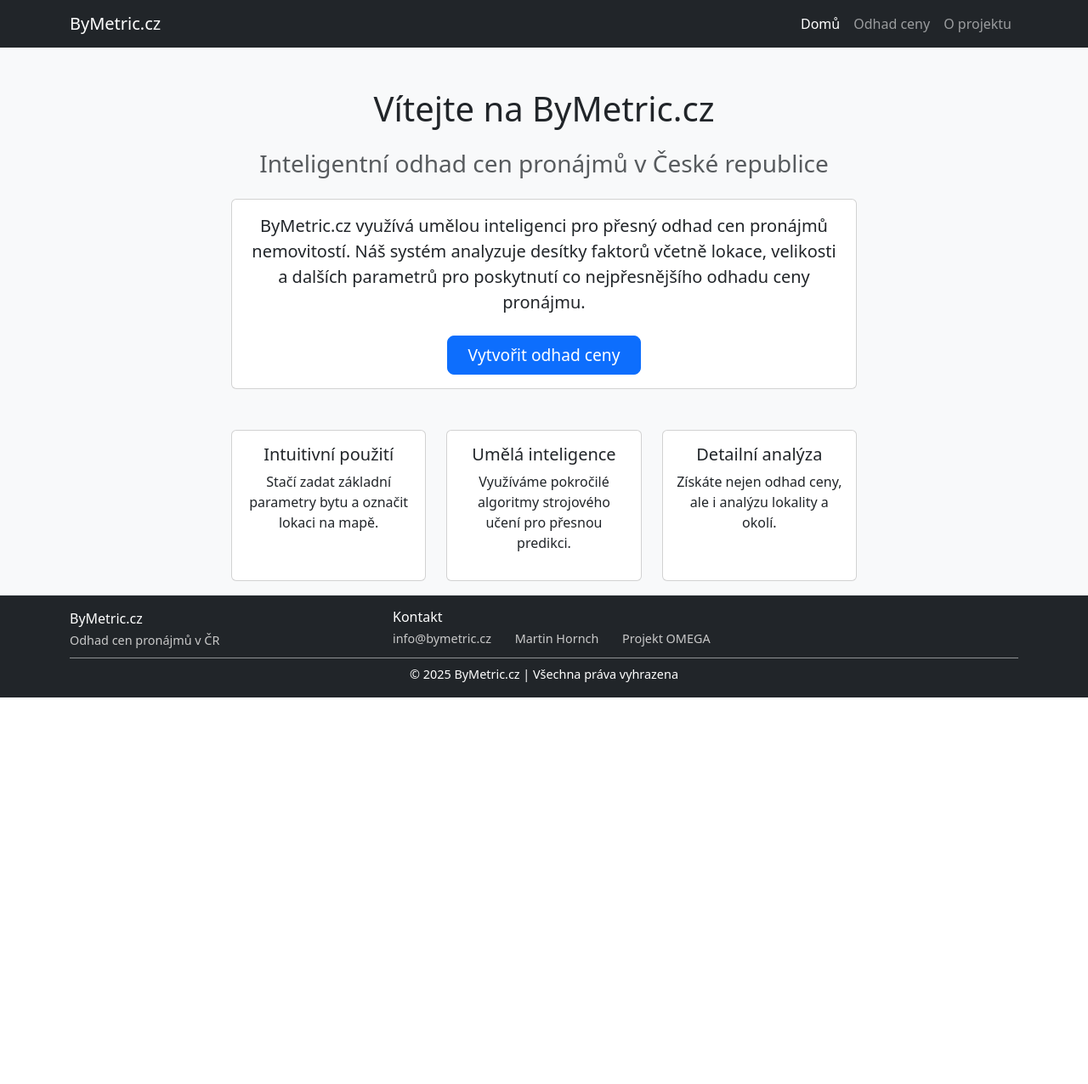
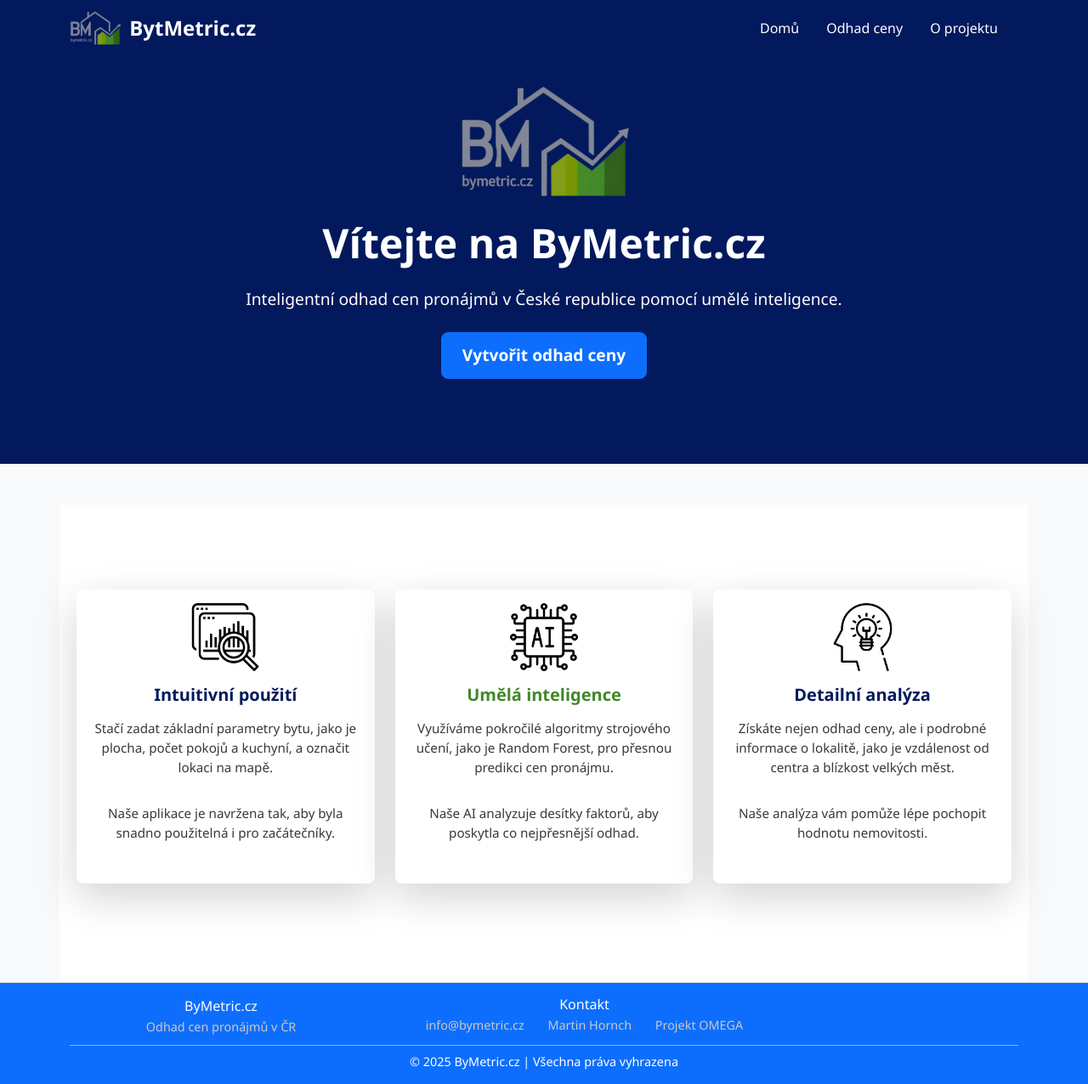
Before and after one commit to Martin-H0/2025_OmegaV2, a Flask app: page / in a window 1280 px wide. Shown: the whole page at 85% size. Before the commit the page ends 821 px from the top, so only its background shows below. Run offline with Flask 3, Linux system fonts and the light colour scheme; parts of the project's set-up code (start-up, migrations or seed data) failed here and were passed over.

Commit message:
web and logo update

```diff
--- a/App/frontend/static/css/style.css
+++ b/App/frontend/static/css/style.css
@@ -1,34 +1,81 @@
-/* Fixní header */
+/* Základní barvy */
+:root {
+    --primary-blue: #02195d; /* Modrá z loga */
+    --primary-green: #41882a; /* Zelená z loga */
+    --secondary-gray: #f8f9fa; /* Světle šedá pro pozadí */
+    --dark-gray: #343a40; /* Tmavě šedá pro texty */
+    --button-blue: #0d6efd; /* Modrá pro tlačítka */
+}
+
+/* Tělo stránky */
+body {
+    display: flex;
+    flex-direction: column;
+    min-height: 100vh; /* Zajistí, že stránka bude mít minimální výšku okna */
+    margin: 0;
+    background-color: var(--secondary-gray);
+    color: var(--dark-gray);
+    font-family: 'Segoe UI', Tahoma, Geneva, Verdana, sans-serif;
+}
+
+/* Kontejner obsahu stránky */
+.container {
+    flex: 1; /* Zajistí, že obsah stránky se roztáhne nad footer */
+}
+/* Header */
 .navbar {
+    background-color: var(--primary-blue);
     position: fixed;
     top: 0;
     left: 0;
     right: 0;
-    z-index: 1030; /* Zajistí, že header bude nad ostatním obsahem */
+    z-index: 1030;
+    padding: 0.5rem 1rem;
 }
 
-/* Základní styl pro body */
-body {
-    padding-top: 56px;
+.navbar-brand {
+    font-size: 1.5rem;
+    font-weight: bold;
+    color: white;
     display: flex;
-    flex-direction: column;
-    min-height: 100vh; /* Zajistí, že stránka bude mít minimální výšku okna */
-    margin: 0;
-    background-color: #f8f9fa;
+    align-items: center;
 }
 
-/* Obsah stránky */
-.container {
-    flex: 1; /* Zajistí, že obsah stránky se roztáhne nad footer */
+.navbar-brand img {
+    max-height: 40px;
+    margin-right: 10px;
 }
 
+.navbar-nav .nav-link {
+    color: white;
+    font-weight: 500;
+    margin-right: 1rem;
+    transition: color 0.3s ease;
+}
+
+.navbar-nav .nav-link:hover {
+    color: var(--primary-green);
+}
+
+.navbar-toggler {
+    border-color: white;
+}
+
+.navbar-toggler-icon {
+    background-color: white;
+}
+
+/* Footer */
+
 footer {
-    background-color: #212529;
+    background-color: var(--primary-blue);
     color: white;
     border-top: 1px solid #dee2e6;
+    text-align: center;
     font-size: 0.9rem;
     padding-top: 0.5rem;
     padding-bottom: 0.5rem;
+    flex-shrink: 0;
 }
 
 
@@ -62,30 +109,84 @@ footer .contact-info {
 }
 
 
-/* Logo */
-.centered-logo {
-    max-height: 276px;
-    width: auto;
-    display: block;
-    margin-left: auto;
-    margin-right: auto;
-}
-
-.img-fluid {
-    max-width: 100%;
-    height: auto;
-}
 
 
 
-/* 404 */
-
-img.img-fluid {
-    max-width: 500px;
-    height: auto;
+/* Tlačítka */
+.btn-primary {
+    background-color: var(--button-blue);
+    border-color: var(--button-blue);
+    font-weight: bold;
+    transition: background-color 0.3s ease, border-color 0.3s ease;
 }
 
-.btn-primary {
-    padding: 0.5rem 1.5rem;
+.btn-primary:hover {
+    background-color: var(--primary-green);
+    border-color: var(--primary-green);
+}
+
+/* Welcome page */
+.welcome-container {
+    text-align: center;
+    padding: 100px 20px;
+    background-color: var(--primary-blue);
+    color: white;
+}
+
+.welcome-container h1 {
+    font-size: 3rem;
+    font-weight: bold;
+    margin-bottom: 1rem;
+}
+
+.welcome-container p {
     font-size: 1.2rem;
+    margin-bottom: 2rem;
 }
+
+.welcome-container img {
+    max-width: 200px;
+    margin-bottom: 2rem;
+}
+
+.welcome-container .btn-primary {
+    font-size: 1.2rem;
+    padding: 0.75rem 1.5rem;
+}
+
+/* karty*/
+.card {
+    border-radius: 0.5rem;
+    transition: transform 0.3s ease, box-shadow 0.3s ease;
+}
+
+/* Efekt nadzvednutí při najetí myší - pouze pro karty na welcome page */
+.welcome-container .card:hover {
+    transform: translateY(-5px);
+    box-shadow: 0 8px 16px rgba(0, 0, 0, 0.2);
+}
+
+/* Styl pro obsah karet */
+.card-body img {
+    max-width: 80px;
+    margin-bottom: 1rem;
+}
+
+.card-body h3 {
+    font-weight: bold;
+    margin-bottom: 1rem;
+}
+
+.card-body p {
+    font-size: 0.95rem;
+    color: var(--dark-gray);
+}
+
+/* Barvy pro text */
+.text-primary {
+    color: var(--primary-blue) !important;
+}
+
+.text-success {
+    color: var(--primary-green) !important;
+}
--- a/App/frontend/templates/footer.html
+++ b/App/frontend/templates/footer.html
@@ -1,11 +1,11 @@
-<footer class="bg-dark text-white py-3">
+<footer class="bg-primary text-white py-3">
     <div class="container">
         <div class="row align-items-center">
-            <div class="col-md-4 d-none d-md-block"> <!-- Skryje na menších obrazovkách -->
+            <div class="col-md-4 d-none d-md-block">
                 <h5>ByMetric.cz</h5>
                 <p class="text-muted mb-0">Odhad cen pronájmů v ČR</p>
             </div>
-            <div class="col-md-5 d-none d-md-block"> <!-- Skryje na menších obrazovkách -->
+            <div class="col-md-5 d-none d-md-block">
                 <h5>Kontakt</h5>
                 <span class="text-muted contact-info">info@bymetric.cz</span>
                 <span class="text-muted contact-info">Martin Hornch</span>
@@ -20,3 +20,27 @@
         </div>
     </div>
 </footer>
+
+
+<!-- <footer class="bg-dark text-white py-3">
+    <div class="container">
+        <div class="row align-items-center">
+            <div class="col-md-4 d-none d-md-block">
+                <h5>ByMetric.cz</h5>
+                <p class="text-muted mb-0">Odhad cen pronájmů v ČR</p>
+            </div>
+            <div class="col-md-5 d-none d-md-block">
+                <h5>Kontakt</h5>
+                <span class="text-muted contact-info">info@bymetric.cz</span>
+                <span class="text-muted contact-info">Martin Hornch</span>
+                <span class="text-muted">Projekt OMEGA</span>
+            </div>
+        </div>
+        <div class="row">
+            <div class="col-12 text-center">
+                <hr class="bg-secondary">
+                <p class="mb-0">&copy; 2025 ByMetric.cz | Všechna práva vyhrazena</p>
+            </div>
+        </div>
+    </div>
+</footer> -->
--- a/App/frontend/templates/header.html
+++ b/App/frontend/templates/header.html
@@ -1,4 +1,30 @@
-<nav class="navbar navbar-expand-lg navbar-dark bg-dark fixed-top">
+<nav class="navbar navbar-expand-lg navbar-dark">
+    <div class="container">
+        <a class="navbar-brand" href="/">
+            <img src="{{ url_for('static', filename='media/logo/logo_ByMetric_removebg_grey.png') }}" alt="BytMetric Logo">
+            BytMetric.cz
+        </a>
+        <button class="navbar-toggler" type="button" data-bs-toggle="collapse" data-bs-target="#navbarNav">
+            <span class="navbar-toggler-icon"></span>
+        </button>
+        <div class="collapse navbar-collapse" id="navbarNav">
+            <ul class="navbar-nav ms-auto">
+                <li class="nav-item">
+                    <a class="nav-link {% if active_page == 'home' %}active{% endif %}" href="/">Domů</a>
+                </li>
+                <li class="nav-item">
+                    <a class="nav-link {% if active_page == 'estimate' %}active{% endif %}" href="/estimate">Odhad ceny</a>
+                </li>
+                <li class="nav-item">
+                    <a class="nav-link {% if active_page == 'about' %}active{% endif %}" href="/about">O projektu</a>
+                </li>
+            </ul>
+        </div>
+    </div>
+</nav>
+
+
+<!-- <nav class="navbar navbar-expand-lg navbar-dark bg-dark fixed-top">
     <div class="container">
         <a class="navbar-brand" href="/">ByMetric.cz</a>
         <button class="navbar-toggler" type="button" data-bs-toggle="collapse" data-bs-target="#navbarNav">
@@ -18,4 +44,4 @@
             </ul>
         </div>
     </div>
-</nav>
+</nav> -->
--- a/App/frontend/templates/index.html
+++ b/App/frontend/templates/index.html
@@ -5,11 +5,11 @@
     <meta name="viewport" content="width=device-width, initial-scale=1.0">
     <title>ByMetric.cz - Inteligentní odhad cen pronájmů</title>
 
+    <!-- Favicon -->
     <link rel="icon" type="image/x-icon" href="/app/frontend/static/favicon.ico">
     <link rel="icon" type="image/png" href="/app/frontend/static/favicon.png">
     <link rel="icon" type="image/png" href="{{ url_for('static', filename='favicon.png') }}">
     <link rel="apple-touch-icon" href="{{ url_for('static', filename='favicon.png') }}">
-    <!-- Favicon pro Android -->
     <link rel="icon" sizes="192x192" href="{{ url_for('static', filename='media/android-icon-192x192.png') }}">
     <link rel="icon" sizes="512x512" href="{{ url_for('static', filename='media/android-icon-512x512.png') }}">
 
@@ -24,66 +24,57 @@
     {% include 'header.html' %}
     {% endwith %}
 
-    <div class="container mt-5">
+    <!-- Welcome Section -->
+    <div class="welcome-container text-center">
+        <img src="{{ url_for('static', filename='media/logo/logo_ByMetric_removebg_grey.png') }}" alt="ByMetric Logo" class="img-fluid mb-4" style="max-width: 200px;">
+        <h1 class="mb-4">Vítejte na ByMetric.cz</h1>
+        <p class="lead mb-4">Inteligentní odhad cen pronájmů v České republice pomocí umělé inteligence.</p>
+        <a href="/estimate" class="btn btn-primary btn-lg">Vytvořit odhad ceny</a>
+    </div>
+
+    <!-- Features Section -->
+    <div class="container mt-5 welcome-container" style=" background-color: white; ">
         <div class="row">
-            <div class="col-lg-8 mx-auto text-center">
-                <h1 class="mb-4">Vítejte na ByMetric.cz</h1>
-                <h3 class="text-muted mb-4">Inteligentní odhad cen pronájmů v České republice</h3>
-
-                <div class="card mb-5">
-                    <div class="card-body">
-                        <p class="lead">
-                            ByMetric.cz využívá umělou inteligenci pro přesný odhad cen pronájmů nemovitostí.
-                            Náš systém analyzuje desítky faktorů včetně lokace, velikosti a dalších parametrů
-                            pro poskytnutí co nejpřesnějšího odhadu ceny pronájmu.
-                        </p>
-
-                        <div class="mt-4">
-                            <a href="/estimate" class="btn btn-primary btn-lg">Vytvořit odhad ceny</a>
+            <!-- Intuitivní použití -->
+            <div class="col-md-4 mb-3">
+                <div class="card h-100 shadow-lg border-0">
+                    <div class="card-body text-center">
+                        <img src="{{ url_for('static', filename='media/icons/intuitive.png') }}" alt="Intuitivní použití" class="mb-3" style="max-width: 80px;">
+                        <h3 class="h5 text-primary">Intuitivní použití</h3>
+                        <p>Stačí zadat základní parametry bytu, jako je plocha, počet pokojů a kuchyní, a označit lokaci na mapě.</p>
+                        <p>Naše aplikace je navržena tak, aby byla snadno použitelná i pro začátečníky.</p>
                     </div>
                 </div>
             </div>
 
-                <div class="row mt-5">
+            <!-- Umělá inteligence -->
             <div class="col-md-4 mb-3">
-                        <div class="card h-100">
+                <div class="card h-100 shadow-lg border-0">
                     <div class="card-body text-center">
-                                <h3 class="h5">Intuitivní použití</h3>
-                                <p>Stačí zadat základní parametry bytu a označit lokaci na mapě.</p>
+                        <img src="{{ url_for('static', filename='media/icons/ai.png') }}" alt="Umělá inteligence" class="mb-3" style="max-width: 80px;">
+                        <h3 class="h5 text-success">Umělá inteligence</h3>
+                        <p>Využíváme pokročilé algoritmy strojového učení, jako je Random Forest, pro přesnou predikci cen pronájmu.</p>
+                        <p>Naše AI analyzuje desítky faktorů, aby poskytla co nejpřesnější odhad.</p>
                     </div>
                 </div>
             </div>
+
+            <!-- Detailní analýza -->
             <div class="col-md-4 mb-3">
-                        <div class="card h-100">
+                <div class="card h-100 shadow-lg border-0">
                     <div class="card-body text-center">
-                                <h3 class="h5">Umělá inteligence</h3>
-                                <p>Využíváme pokročilé algoritmy strojového učení pro přesnou predikci.</p>
-                            </div>
-                        </div>
-                    </div>
-                    <div class="col-md-4 mb-3">
-                        <div class="card h-100">
-                            <div class="card-body text-center">
-                                <h3 class="h5">Detailní analýza</h3>
-                                <p>Získáte nejen odhad ceny, ale i analýzu lokality a okolí.</p>
-                            </div>
-                        </div>
+                        <img src="{{ url_for('static', filename='media/icons/analysis.png') }}" alt="Detailní analýza" class="mb-3" style="max-width: 80px;">
+                        <h3 class="h5 text-primary">Detailní analýza</h3>
+                        <p>Získáte nejen odhad ceny, ale i podrobné informace o lokalitě, jako je vzdálenost od centra a blízkost velkých měst.</p>
+                        <p>Naše analýza vám pomůže lépe pochopit hodnotu nemovitosti.</p>
                     </div>
                 </div>
             </div>
         </div>
     </div>
 
+
     {% include 'footer.html' %}
-
-   <!--
-    <footer class="mt-5 py-3 bg-light">
-        <div class="container text-center">
-            <p class="text-muted mb-0">&copy; 2023 ByMetric.cz | Autor: Martin Hornch | Projekt OMEGA</p>
-        </div>
-    </footer>
-    -->
-    <!-- Bootstrap JS -->
 
     <!-- Bootstrap JS -->
     <script src="https://cdn.jsdelivr.net/npm/bootstrap@5.3.0-alpha1/dist/js/bootstrap.bundle.min.js"></script>
```
Also changed, not shown: App/frontend/static/css/style.txt (added, +92 -0 lines), App/frontend/templates/index.txt (added, +81 -0 lines), App/frontend/static/media/icons/ai.png (added), App/frontend/static/media/icons/analysis.png (added), App/frontend/static/media/icons/intuitive.png (added), App/frontend/static/media/logo/logo_ByMetric_removebg_grey.png (added). Lines whose indentation alone changed are shown as unchanged.
